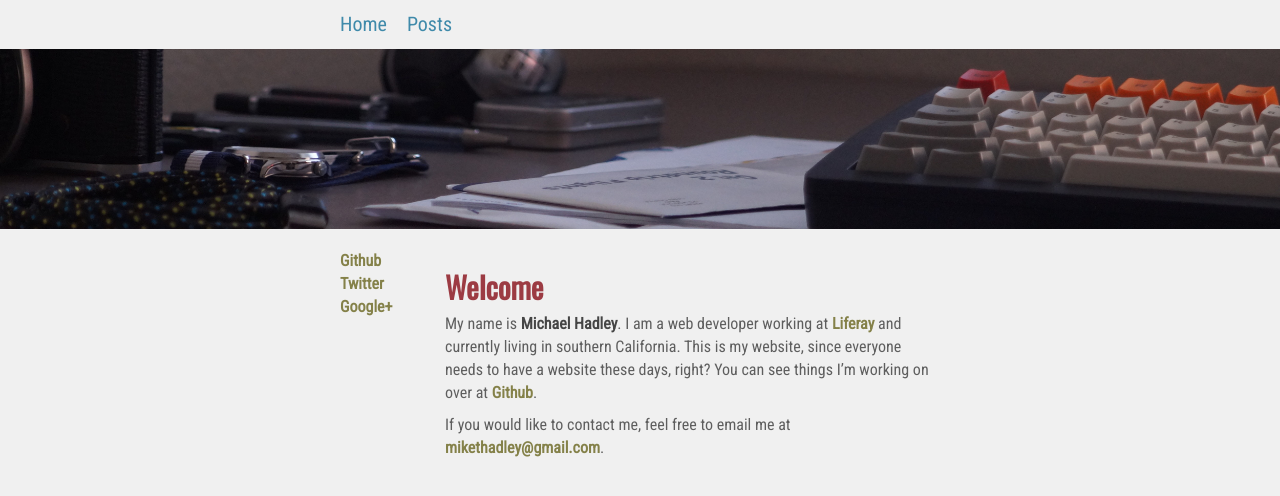
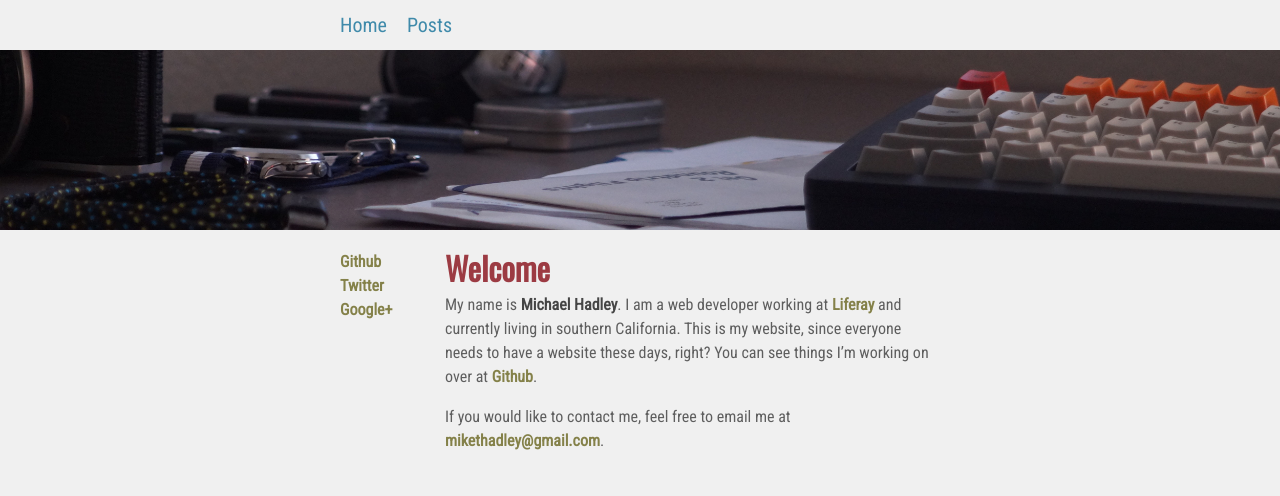
Before and after one commit to mthadley/mthadley.github.io, a Jekyll site: the page built from index.md, in a window 1280 px wide. Shown: the top 496 px of the page. Built offline with Jekyll 4.4.1, drawn with Linux system fonts in a browser that asks for light colours; comment, search, counter and statistics services are not loaded; our own code applies the rules of GitHub Pages for plain Markdown files.

Commit message:
Add Bootstrap 4 beta CDN link

```diff
--- a/_layouts/default.html
+++ b/_layouts/default.html
@@ -5,7 +5,7 @@
 
   <link rel="alternate" type="application/rss+xml" title="{{ site.name }}" href="/feed.xml">
 
-  <link rel="stylesheet" href="https://maxcdn.bootstrapcdn.com/bootstrap/3.3.7/css/bootstrap.min.css">
+  <link rel="stylesheet" href="https://maxcdn.bootstrapcdn.com/bootstrap/4.0.0-beta/css/bootstrap.min.css" crossorigin="anonymous">
   <link rel="shortcut icon" href="/favicon.ico" type="image/x-icon" />
   <link rel="stylesheet" href="/css/main.css">
   <script src="/js/main.js" type="text/javascript"></script>
```
